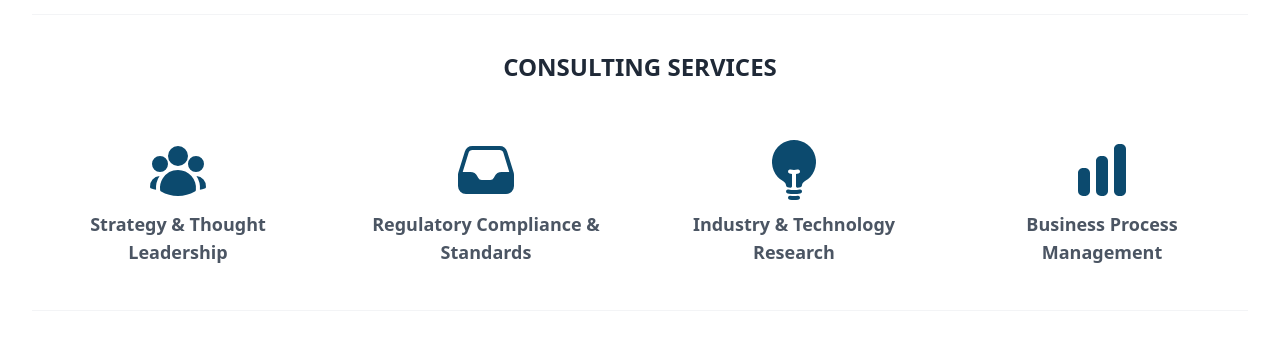
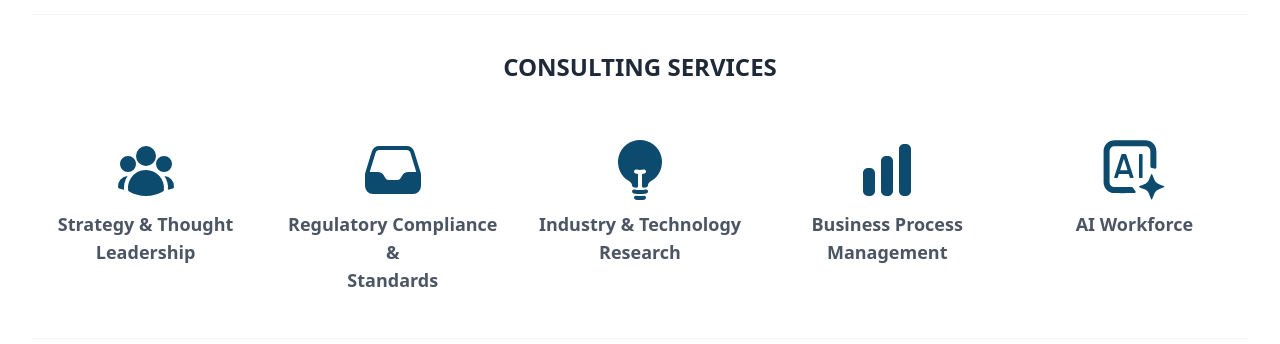
Before and after one commit to netspective/www.netspective.com, an Astro site: page / in a window 1280 px wide. Shown: the part 1300-1644 px from the top of the page. Built offline with nearby package versions, Linux system fonts and the light colour scheme; Astro itself is replaced by a stand-in of ours.

Commit message:
chore: add new icon for ai workforce in home page

```diff
--- a/src/pages/index.astro
+++ b/src/pages/index.astro
@@ -68,7 +68,7 @@ const r = routes(Astro, Astro.props.route);
 
       <article class="py-9 border border-x-0 border-t-0 border-gray-100">
       <h3 class="text-2xl font-bold pb-10 text-gray-800 text-center uppercase">Consulting Services</h3>
-      <div class="grid grid-cols-1 sm:grid-cols-3 md:grid-cols-4 gap-4 text-center">
+      <div class="grid grid-cols-1 sm:grid-cols-3 md:grid-cols-5 gap-5 text-center">
           <div class="">
               <div class="flex justify-center">
                 <svg xmlns="http://www.w3.org/2000/svg" viewBox="0 0 24 24" fill="currentColor" class="w-16 h-16 fill-sky-900">
@@ -78,7 +78,7 @@ const r = routes(Astro, Astro.props.route);
 
                 </div>
               <div class="text-lg font-semibold py-2 text-gray-600">Strategy & Thought <br>Leadership</div>
-          </div>
+            </div>
           <div class="">
             <div class="flex justify-center">
                 <svg xmlns="http://www.w3.org/2000/svg" viewBox="0 0 24 24" fill="currentColor" class="w-16 h-16 fill-sky-900">
@@ -86,7 +86,7 @@ const r = routes(Astro, Astro.props.route);
                   </svg>
               </div>
             <div class="text-lg font-semibold py-2 text-gray-600">Regulatory Compliance & <br>Standards</div>
-        </div>
+          </div>
         <div class="">
           <div class="flex justify-center">
               <svg xmlns="http://www.w3.org/2000/svg" viewBox="0 0 24 24" fill="currentColor" class="w-16 h-16 fill-sky-900">
@@ -95,7 +95,7 @@ const r = routes(Astro, Astro.props.route);
                 </svg>
             </div>
           <div class="text-lg font-semibold py-2 text-gray-600">Industry & Technology <br>Research</div>
-      </div>
+        </div>
       <div class="">
         <div class="flex justify-center">
             <svg xmlns="http://www.w3.org/2000/svg" viewBox="0 0 24 24" fill="currentColor" class="w-16 h-16 fill-sky-900">
@@ -103,6 +103,23 @@ const r = routes(Astro, Astro.props.route);
               </svg>
           </div>
         <div class="text-lg font-semibold py-2 text-gray-600">Business Process <br>Management</div>
+      </div>
+    <div class="">
+      <a href="/solutions/netspective-ai-workforce-solutions/">
+      <div class="flex justify-center">
+            <svg xmlns="http://www.w3.org/2000/svg" xmlns:xlink="http://www.w3.org/1999/xlink" version="1.1" id="Layer_1" x="0px" y="0px" width="64px" height="64px" viewBox="0 0 80 80" enable-background="new 0 0 80 80" xml:space="preserve">
+              <g>
+                <g>
+                  <path fill="#0C4A6E" d="M39.121,62.805c-0.557-1.012-1.198-1.438-2.355-1.432c-6.874,0.039-13.747,0.021-20.622,0.019    c-4.135-0.001-6.663-2.523-6.664-6.647c-0.002-12.562-0.002-25.122,0-37.684c0.001-4.14,2.518-6.667,6.643-6.668    c12.561-0.002,25.121-0.002,37.683,0c4.144,0,6.672,2.515,6.674,6.637c0.003,6.125-0.001,12.249,0.002,18.373    c0.001,1.417,0.501,1.867,1.873,2.021c1.011,0.112,2.036,0.324,2.99,0.67c1.761,0.639,2.646,0.092,2.647-1.786    c0.003-6.468,0.007-12.937-0.001-19.404c-0.009-8.108-5.914-14.008-14.021-14.01c-12.655-0.004-25.31-0.003-37.964,0    C7.906,2.895,1.984,8.813,1.979,16.905c-0.004,6.312-0.001,12.623,0,18.936c0.002,6.562-0.037,13.123,0.012,19.685    c0.056,7.238,6.039,13.288,13.256,13.347c8.343,0.068,16.686,0.015,25.028,0.025c0.795,0.001,1.429-0.238,1.733-1.005    c0.291-0.731-0.051-1.282-0.524-1.857C40.636,65.006,39.761,63.965,39.121,62.805z"/>
+                  <path fill="#0C4A6E" d="M77.169,60.036c-1.924-0.811-3.861-1.592-5.819-2.316c-2.964-1.096-4.985-3.097-6.102-6.051    c-0.738-1.954-1.514-3.894-2.324-5.817c-0.148-0.351-0.548-0.595-0.831-0.889c-0.288,0.287-0.697,0.522-0.844,0.869    c-0.8,1.895-1.569,3.804-2.284,5.732c-1.122,3.03-3.182,5.075-6.207,6.198c-1.898,0.705-3.781,1.458-5.646,2.25    c-0.364,0.154-0.61,0.589-0.911,0.895c0.295,0.278,0.543,0.671,0.894,0.817c2.013,0.842,4.049,1.628,6.078,2.429    c2.738,1.08,4.614,2.997,5.669,5.746c0.771,2.008,1.574,4.004,2.394,5.992c0.149,0.361,0.447,0.662,0.836,1.219    c0.396-0.549,0.703-0.842,0.852-1.2c0.81-1.958,1.609-3.922,2.356-5.904c1.104-2.93,3.126-4.892,6.044-5.985    c1.955-0.733,3.898-1.498,5.825-2.303c0.351-0.146,0.593-0.551,0.886-0.837C77.748,60.593,77.515,60.182,77.169,60.036z"/>
+                  <path fill="#0C4A6E" d="M30.524,21.162c-0.285-0.898-0.759-1.275-1.689-1.226c-0.965,0.051-1.939,0.062-2.903-0.003    c-1.042-0.07-1.565,0.323-1.887,1.35c-1.947,6.218-3.958,12.415-5.948,18.62c-0.904,2.82-1.816,5.639-2.712,8.462    c-0.394,1.24,0.001,1.764,1.302,1.776c0.469,0.005,0.942-0.044,1.404,0.01c1.07,0.125,1.601-0.368,1.869-1.372    c0.352-1.311,0.801-2.595,1.195-3.854c4.145,0,8.169,0,12.242,0c0.283,0.87,0.557,1.726,0.842,2.577    c1.003,2.998,0.473,2.621,3.643,2.637c1.369,0.006,1.755-0.516,1.344-1.811c-0.717-2.259-1.451-4.512-2.175-6.768    C34.869,34.764,32.677,27.969,30.524,21.162z M22.669,40.37c1.523-4.748,3.024-9.426,4.525-14.103    c0.07,0.002,0.141,0.005,0.211,0.007c1.512,4.667,3.023,9.334,4.566,14.096C28.829,40.37,25.835,40.37,22.669,40.37z"/>
+                  <path fill="#0C4A6E" d="M49.047,50.138c1.43-0.017,1.682-0.256,1.682-1.695c0.001-8.53-0.011-17.061,0.007-25.59    c0.007-3.056,0.087-2.928-2.919-2.899c-1.313,0.013-1.586,0.278-1.586,1.598c-0.003,4.5-0.001,8.999-0.001,13.499    c0,4.093,0.017,8.187-0.006,12.279C46.207,50.227,46.147,50.173,49.047,50.138z"/>
+                </g>
+              </g>
+              </svg>
+        </div>
+      <div class="text-lg font-semibold py-2 text-gray-600">AI Workforce</div>
+    </a>
     </div>
       </div>
       </article>
```
